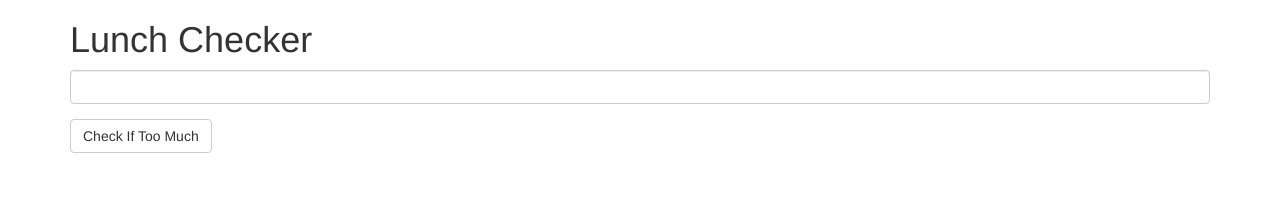
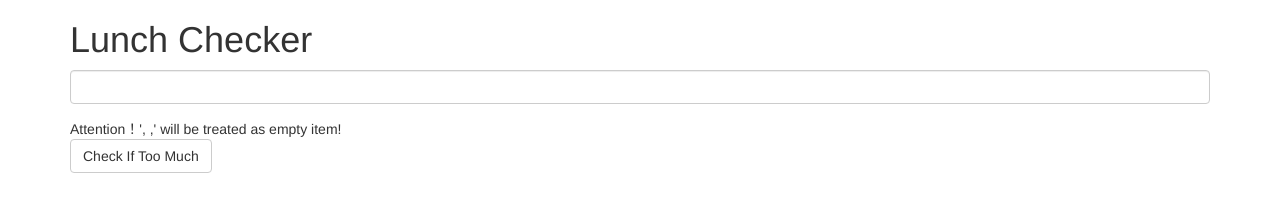
Before and after one commit to patriklighten/ngmodule1, a plain HTML site: page index.html in a window 1280 px wide. Drawn offline with Linux system fonts and the light colour scheme.

Commit message:
revise code

```diff
--- a/index.html
+++ b/index.html
@@ -19,6 +19,7 @@
              ng-model="menu"
              class="form-control">
          </div>
+         <div> Attention！', ,' will be treated as empty item!</div>
          <div class="form-group">
              <button class="btn btn-default" ng-click="sayMessage()">Check If Too Much</button>
          </div>
```
